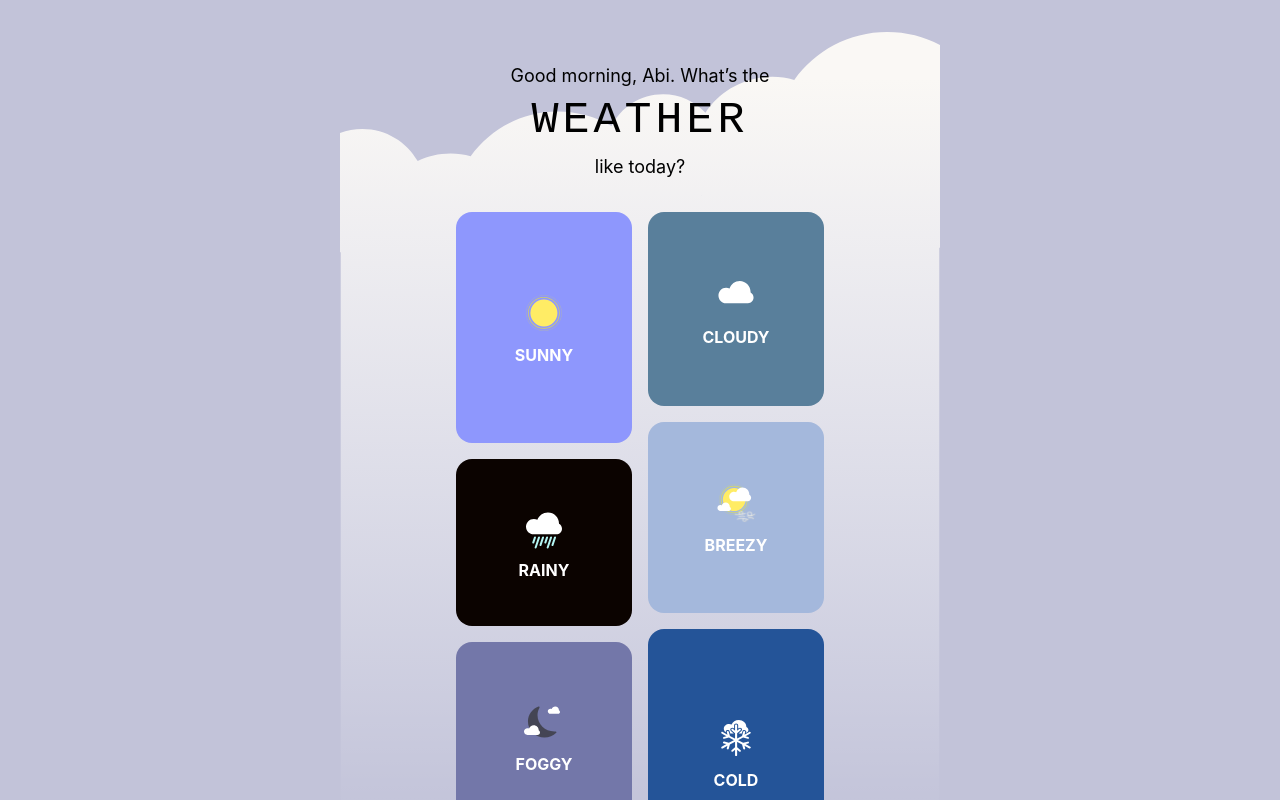
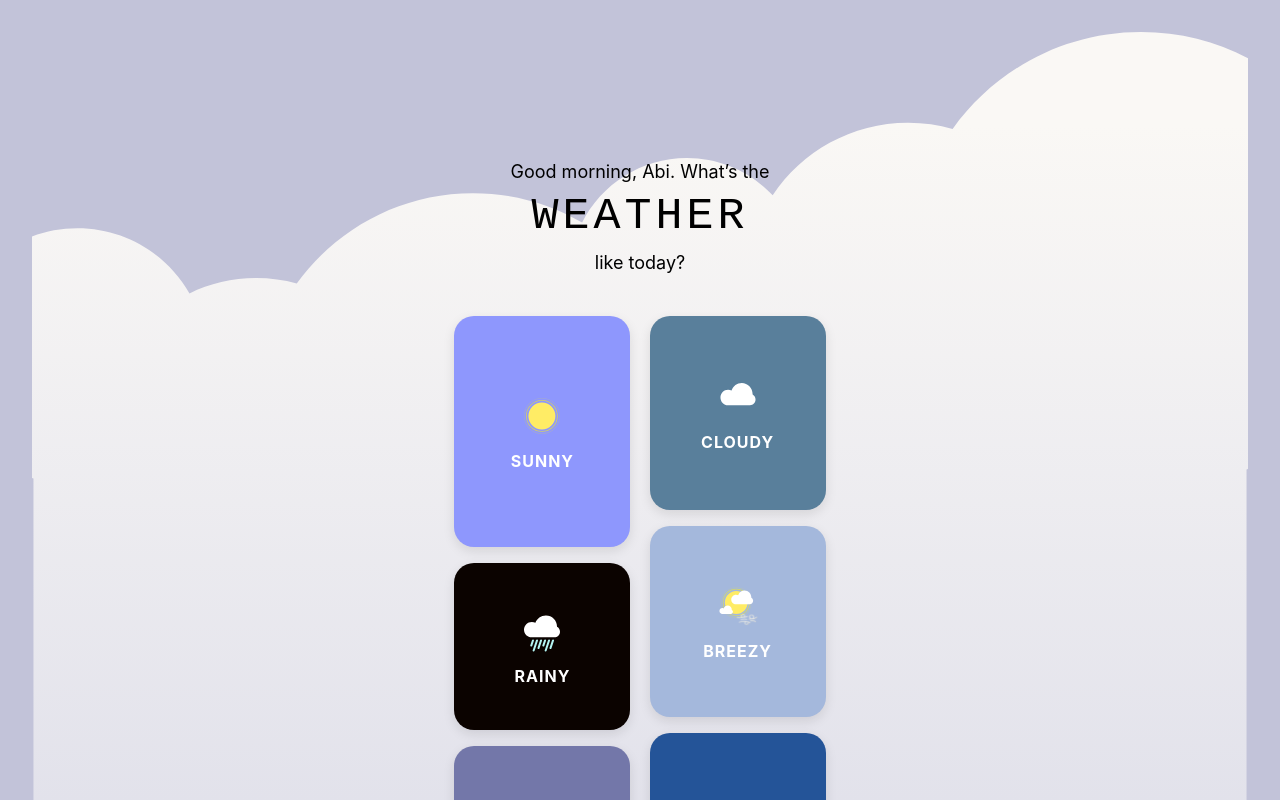
Before and after one commit to joshitanandakumar/alter-ego-app-FINAL, a React (Create React App) app: page / in a window 1280 px wide. Shown: the top 800 px of the page. Built offline with nearby package versions, Linux system fonts and the light colour scheme.

Commit message:
Update WeatherScreen layout to match Figma

```diff
--- a/src/WeatherScreen.js
+++ b/src/WeatherScreen.js
@@ -72,31 +72,31 @@ const styles = {
   container: {
     backgroundColor: "#c2c3d9",
     minHeight: "100vh",
-    padding: "2rem 1rem 3rem",
+    padding: "3rem 1.2rem 4rem",
     textAlign: "center",
     position: "relative",
     fontFamily: "'Inter', sans-serif",
+    overflow: "hidden",
   },
   backgroundTop: {
     position: "absolute",
     top: 0,
-    left: "50%",
-    transform: "translateX(-50%)",
+    left: 0,
     width: "100%",
-    maxWidth: "600px",
+    height: "auto",
     zIndex: 0,
   },
   header: {
     position: "relative",
     zIndex: 1,
-    marginBottom: "2rem",
+    marginBottom: "2.5rem",
+    marginTop: "5rem",
   },
   greeting: {
     fontSize: "18px",
     fontWeight: 400,
     lineHeight: "135%",
     margin: 0,
-    fontFamily: "'Inter', sans-serif",
   },
   weatherTitle: {
     fontSize: "45px",
@@ -111,13 +111,11 @@ const styles = {
     fontWeight: 400,
     lineHeight: "135%",
     margin: 0,
-    fontFamily: "'Inter', sans-serif",
   },
   columnWrapper: {
     display: "flex",
     justifyContent: "center",
-    gap: "1rem",
-    flexWrap: "wrap",
+    gap: "1.2rem",
     position: "relative",
     zIndex: 1,
   },
@@ -128,7 +126,7 @@ const styles = {
   },
   card: {
     border: "none",
-    borderRadius: "16px",
+    borderRadius: "20px",
     backgroundSize: "cover",
     backgroundRepeat: "no-repeat",
     display: "flex",
@@ -136,17 +134,19 @@ const styles = {
     alignItems: "center",
     justifyContent: "center",
     cursor: "pointer",
+    boxShadow: "0px 4px 12px rgba(0,0,0,0.1)",
   },
   icon: {
     width: "48px",
     height: "48px",
-    marginBottom: "0.5rem",
+    marginBottom: "0.7rem",
   },
   label: {
     color: "#ffffff",
-    fontWeight: "bold",
+    fontWeight: 700,
     fontSize: "1rem",
     fontFamily: "'Inter', sans-serif",
+    letterSpacing: "1px",
   },
 };
 
```
